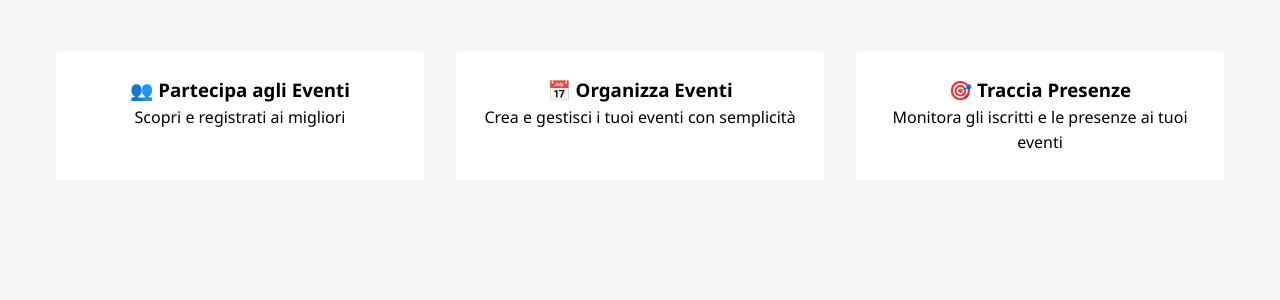
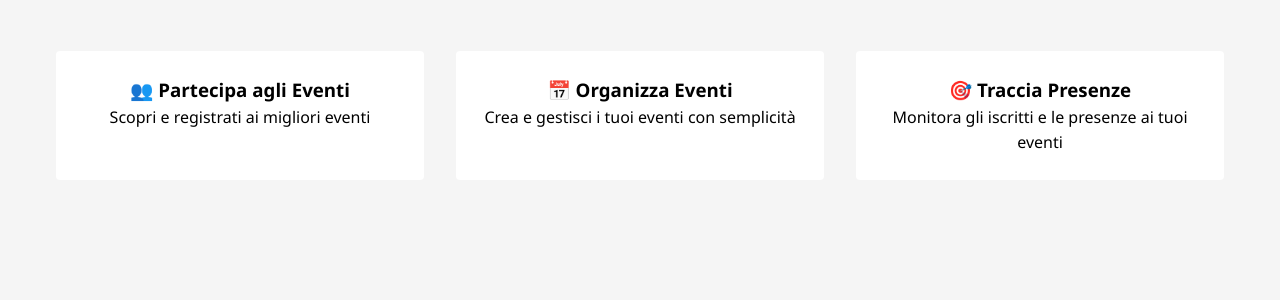
Before and after one commit to RiccardoFagiuoli/EventMenagementSystem, a Django app: page / in a window 1280 px wide. Shown: the part 575-875 px from the top of the page. Run offline with Django 5.2, Linux system fonts and the light colour scheme.

Commit message:
Modifica testi pagnina home.html

```diff
--- a/templates/home.html
+++ b/templates/home.html
@@ -27,7 +27,7 @@
 <div style="display: grid; grid-template-columns: repeat(auto-fit, minmax(250px, 1fr)); gap: 2rem; margin: 3rem 0;">
     <div style="background: white; padding: 1.5rem; border-radius: 4px; text-align: center;">
         <h3>👥 Partecipa agli Eventi</h3>
-        <p>Scopri e registrati ai migliori</p>
+        <p>Scopri e registrati ai migliori eventi</p>
     </div>
     <div style="background: white; padding: 1.5rem; border-radius: 4px; text-align: center;">
         <h3>📅 Organizza Eventi</h3>
```
